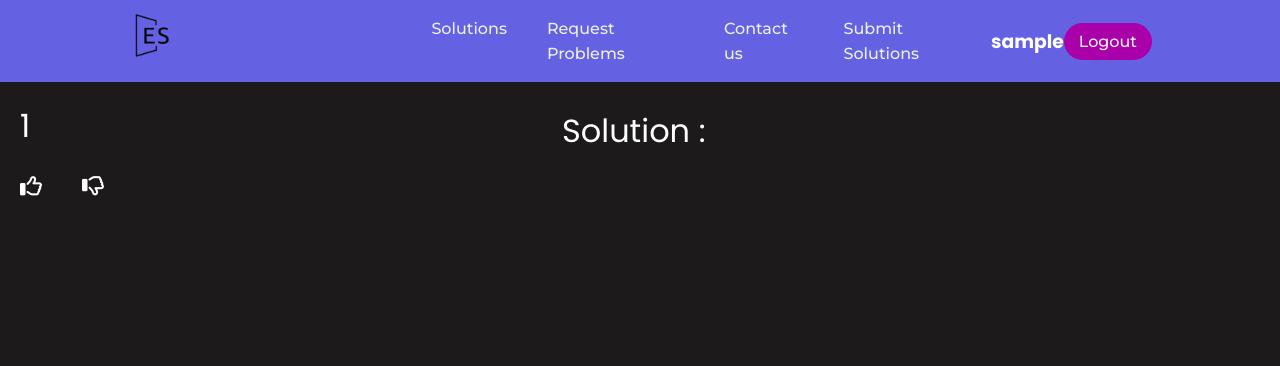
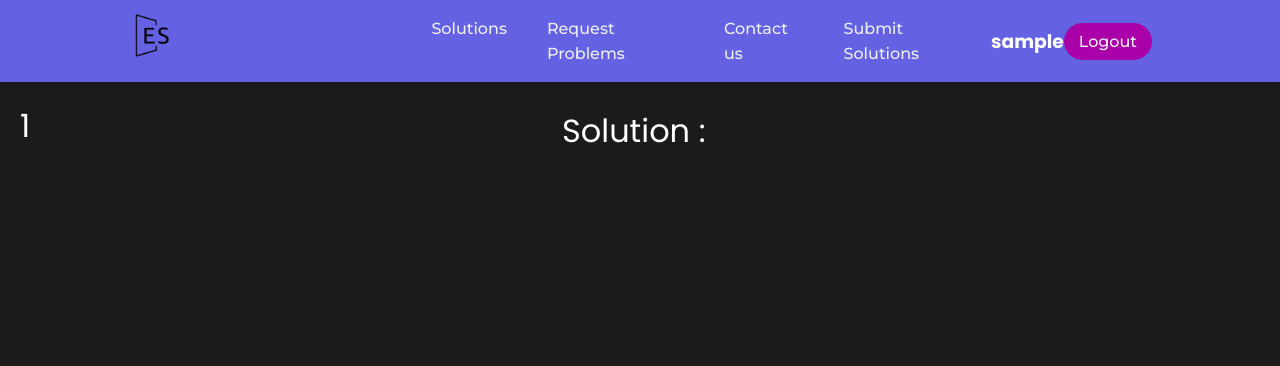
Before and after one commit to Kedar59/es_php_version, a PHP site: page /SolutionsDisplay.php?title=1 in a window 1280 px wide. Shown: the top 366 px of the page. Run offline with PHP 8.4, Linux system fonts and the light colour scheme; the visitor is signed in with stand-in values (Sample User, id 1); data that the repository does not hold is empty; some libraries are stand-ins or nearby versions.

Commit message:
solutions display bug fixed

```diff
--- a/SolutionsDisplay.php
+++ b/SolutionsDisplay.php
@@ -40,11 +40,11 @@
             $rows = $res->fetch_assoc();
             echo "<span id='title'>$title</span>";
             echo "<br><br>";
-            echo "<div class='Popularity' style='display:flex'>";
-                echo "<i class='fa-regular fa-thumbs-up' id='likes' style='cursor:pointer;margin-right:10px;font-size:22px'></i>";
-                echo "<i class='fa-regular fa-thumbs-down' style='margin-left: 30px;cursor:pointer;color:white;margin: top 10px;font-size:22px' id='dislikes'></i>";
+            // echo "<div class='Popularity' style='display:flex'>";
+            //     echo "<i class='fa-regular fa-thumbs-up' id='likes' style='cursor:pointer;margin-right:10px;font-size:22px'></i>";
+            //     echo "<i class='fa-regular fa-thumbs-down' style='margin-left: 30px;cursor:pointer;color:white;margin: top 10px;font-size:22px' id='dislikes'></i>";
 
-            echo "</div>";
+            // echo "</div>";
             echo "<div  class= 'Question'>";
             if($rows["description"][0]!='<')
             {
```
